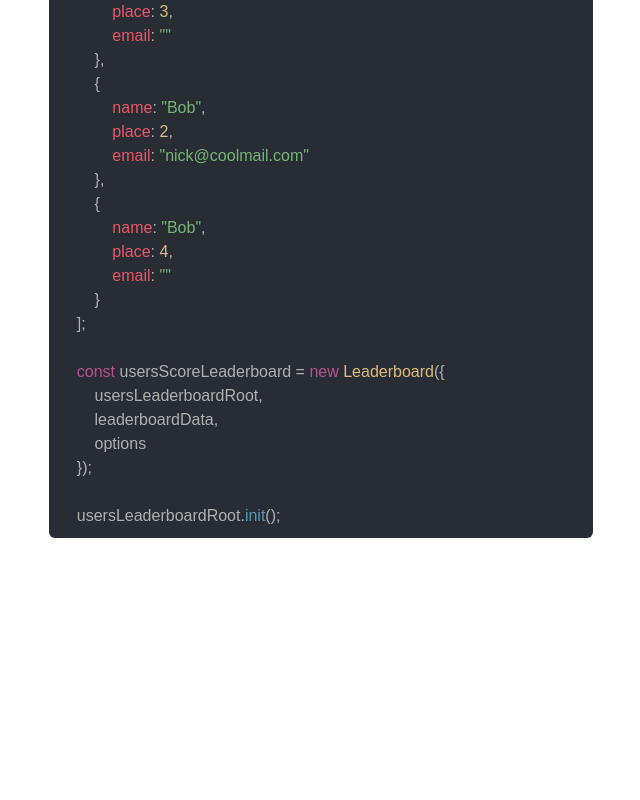
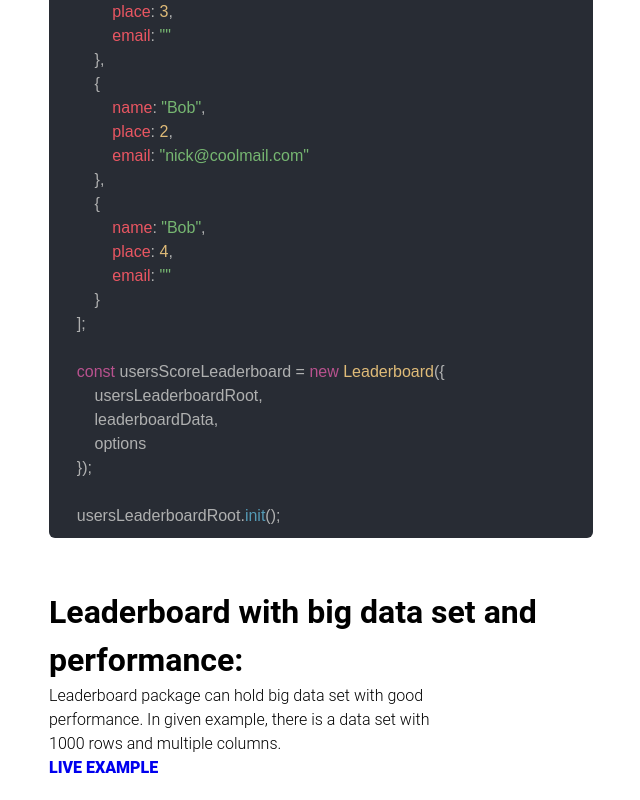
Before and after one commit to Patryk-Rozwadowski/npm-leaderboard-doc, a website built with Parcel: page index.html in a window 1280 px wide. Shown: the part 2071-2871 px from the top of the page, without its empty margins (47-687 px from the left). Before the commit the page ends 2629 px from the top, so only its background shows below. Built offline with nearby package versions, Linux system fonts and the light colour scheme; what leaderboard-table would draw is missing.

Commit message:
feat: add html section with big dataset

```diff
--- a/index.html
+++ b/index.html
@@ -8,7 +8,6 @@
 <body>
 <main class="doc">
     <div class="container container-center">
-
         <div class="container container-center pd-top-50 mg-bottom-50">
             <div class="container container-center container-row mg-bottom-150">
                 <h1 class="text text-header-title text-align-center">Leaderboard npm package &nbsp;</h1>
@@ -198,6 +197,16 @@
             <div class="lb_root_example lb_root_example_with_options"></div>
         </div>
     </section>
+<section class="container container-row mg-top-50">
+        <div class="container width-50">
+            <h5 class="text text-header">Leaderboard with big data set and performance:</h5>
+            <p class="text text-thin width-75">Leaderboard package can hold big data set with good performance.
+            In given example, there is a data set with 1000 rows and multiple columns.</p>
+              <a href="example_big_dataset.html" class="text text-bold width-75">LIVE EXAMPLE</a>
+        </div>
+
+    </section>
+
 </main>
 </body>
 <script src="src/index.js"></script>
```
